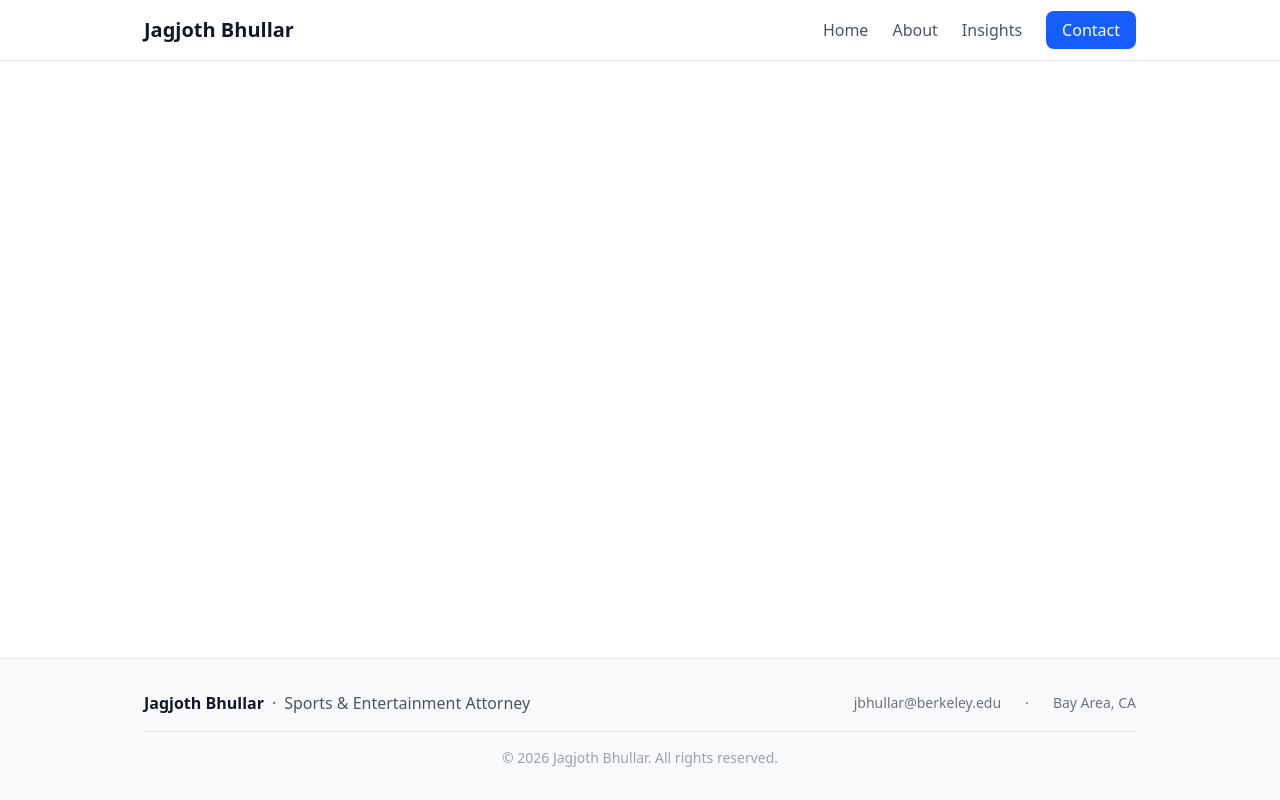
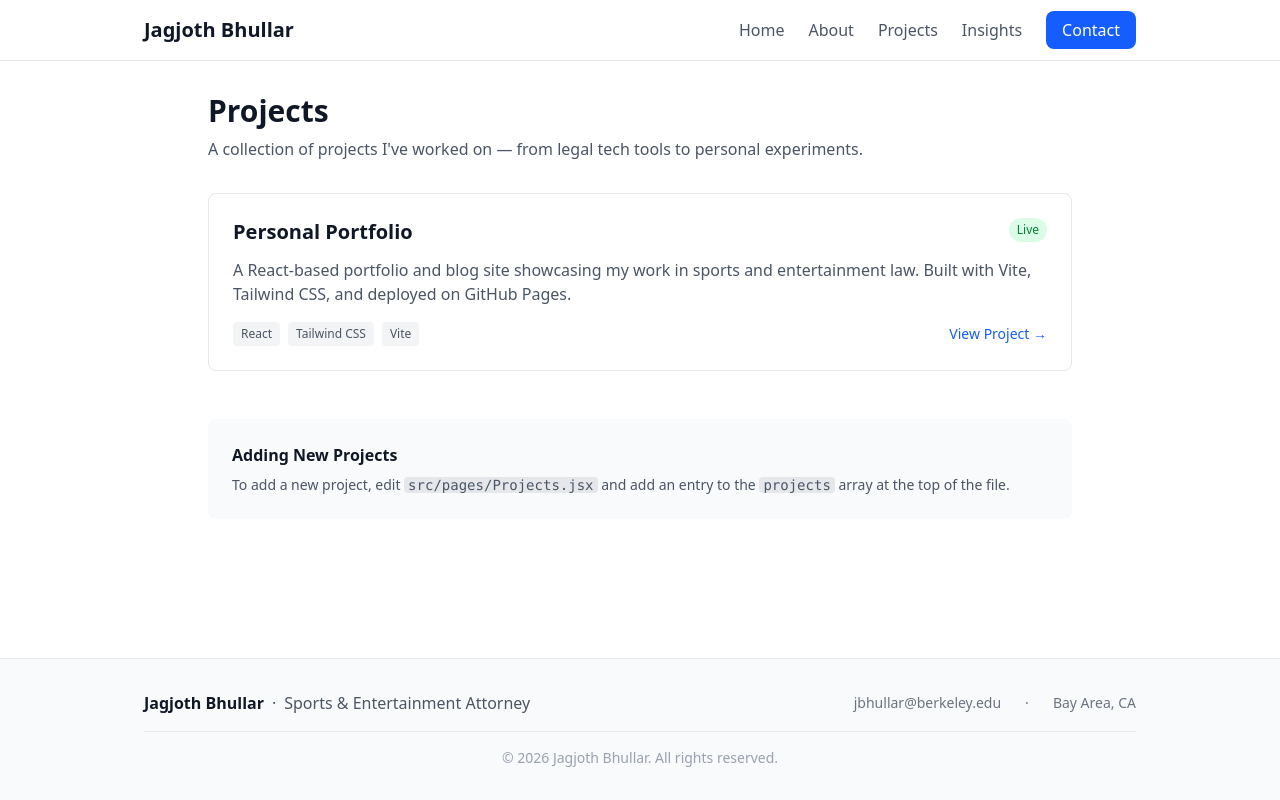
Before and after one commit to jagjothbhullar/personal-blog, a React (Vite) app: page /projects in a window 1280 px wide. Built offline with nearby package versions, Linux system fonts and the light colour scheme.

Commit message:
Add Projects page

```diff
--- a/src/App.jsx
+++ b/src/App.jsx
@@ -4,6 +4,7 @@ import Home from './pages/Home'
 import Blog from './pages/Blog'
 import Post from './pages/Post'
 import About from './pages/About'
+import Projects from './pages/Projects'
 
 function App() {
   return (
@@ -14,6 +15,7 @@ function App() {
           <Route path="/blog" element={<Blog />} />
           <Route path="/blog/:slug" element={<Post />} />
           <Route path="/about" element={<About />} />
+          <Route path="/projects" element={<Projects />} />
         </Routes>
       </Layout>
     </BrowserRouter>
--- a/src/components/Header.jsx
+++ b/src/components/Header.jsx
@@ -19,6 +19,11 @@ export default function Header() {
             </Link>
           </li>
           <li>
+            <Link to="/projects" className="text-gray-600 hover:text-gray-900 font-medium">
+              Projects
+            </Link>
+          </li>
+          <li>
             <Link to="/blog" className="text-gray-600 hover:text-gray-900 font-medium">
               Insights
             </Link>
--- /dev/null
+++ b/src/pages/Projects.jsx
@@ -0,0 +1,88 @@
+const projects = [
+  {
+    title: 'Personal Portfolio',
+    description: 'A React-based portfolio and blog site showcasing my work in sports and entertainment law. Built with Vite, Tailwind CSS, and deployed on GitHub Pages.',
+    tags: ['React', 'Tailwind CSS', 'Vite'],
+    link: 'https://github.com/jagjothbhullar/personal-blog',
+    status: 'Live'
+  },
+  // Add more projects here following this format:
+  // {
+  //   title: 'Project Name',
+  //   description: 'Brief description of the project and your role.',
+  //   tags: ['Tag1', 'Tag2'],
+  //   link: 'https://github.com/...',
+  //   status: 'Live' | 'In Progress' | 'Completed'
+  // },
+]
+
+export default function Projects() {
+  return (
+    <div>
+      <h1 className="text-3xl font-bold text-gray-900 mb-2">Projects</h1>
+      <p className="text-gray-600 mb-8">
+        A collection of projects I've worked on — from legal tech tools to personal experiments.
+      </p>
+
+      {projects.length > 0 ? (
+        <div className="grid gap-6">
+          {projects.map((project, index) => (
+            <div
+              key={index}
+              className="p-6 border border-gray-200 rounded-lg hover:border-blue-300 transition-colors"
+            >
+              <div className="flex items-start justify-between mb-3">
+                <h2 className="text-xl font-semibold text-gray-900">{project.title}</h2>
+                <span
+                  className={`text-xs font-medium px-2 py-1 rounded-full ${
+                    project.status === 'Live'
+                      ? 'bg-green-100 text-green-700'
+                      : project.status === 'In Progress'
+                      ? 'bg-yellow-100 text-yellow-700'
+                      : 'bg-gray-100 text-gray-700'
+                  }`}
+                >
+                  {project.status}
+                </span>
+              </div>
+              <p className="text-gray-600 mb-4">{project.description}</p>
+              <div className="flex items-center justify-between">
+                <div className="flex flex-wrap gap-2">
+                  {project.tags.map((tag) => (
+                    <span
+                      key={tag}
+                      className="text-xs bg-gray-100 text-gray-600 px-2 py-1 rounded"
+                    >
+                      {tag}
+                    </span>
+                  ))}
+                </div>
+                {project.link && (
+                  <a
+                    href={project.link}
+                    target="_blank"
+                    rel="noopener noreferrer"
+                    className="text-blue-600 hover:text-blue-800 text-sm font-medium"
+                  >
+                    View Project →
+                  </a>
+                )}
+              </div>
+            </div>
+          ))}
+        </div>
+      ) : (
+        <p className="text-gray-500">Projects coming soon!</p>
+      )}
+
+      {/* Instructions for adding projects */}
+      <div className="mt-12 p-6 bg-gray-50 rounded-lg">
+        <h3 className="font-semibold text-gray-900 mb-2">Adding New Projects</h3>
+        <p className="text-gray-600 text-sm">
+          To add a new project, edit <code className="bg-gray-200 px-1 rounded">src/pages/Projects.jsx</code> and
+          add an entry to the <code className="bg-gray-200 px-1 rounded">projects</code> array at the top of the file.
+        </p>
+      </div>
+    </div>
+  )
+}
```
